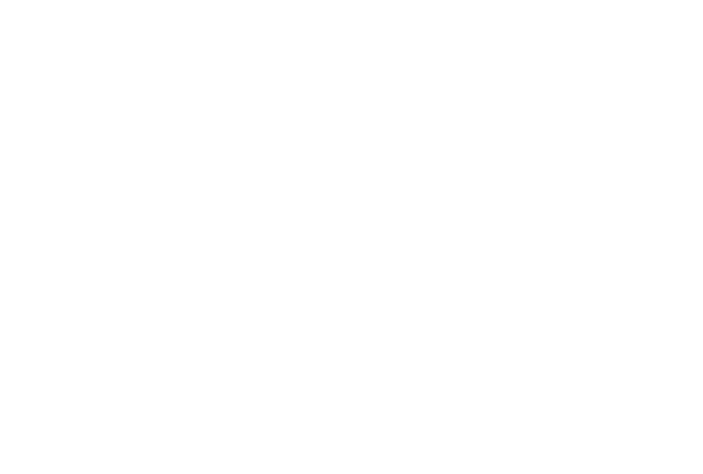
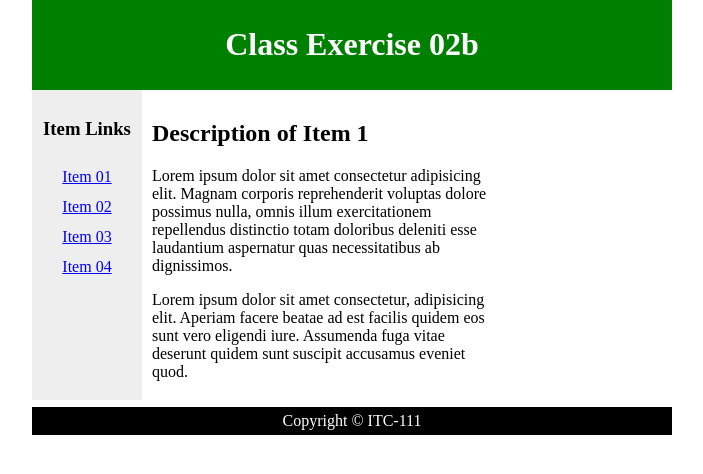
Before and after one commit to htheresatran/ITC-111, a plain HTML site: page classEx/classEx02b.html in a window 1280 px wide. Shown: the whole page, without its empty margins (288-991 px from the left). Drawn offline with Linux system fonts and the light colour scheme.

Commit message:
april 27th
excercises 02b

```diff
--- a/classEx/classEx02b.html
+++ b/classEx/classEx02b.html
@@ -2,8 +2,32 @@
 <html lang="en">
 <head>
     <title>Class Exercise 02b</title>
+    <link rel="stylesheet" type=
+    "text/css" href="style.css">
 </head>
+
 <body>
+    <header>
+        <h1>Class Exercise 02b</h1>
+    </header>
+
+    <nav>
+        <h3>Item Links</h3>
+        <a href="#">Item 01</a><br>
+        <a href="#">Item 02</a><br>
+        <a href="#">Item 03</a><br>
+        <a href="#">Item 04</a>
+    </nav>
+
+    <section>
+        <h2>Description of Item 1</h2>
+
+        <p>Lorem ipsum dolor sit amet consectetur adipisicing elit. Magnam corporis reprehenderit voluptas dolore possimus nulla, omnis illum exercitationem repellendus distinctio totam doloribus deleniti esse laudantium aspernatur quas necessitatibus ab dignissimos.</p>
+
+        <p>Lorem ipsum dolor sit amet consectetur, adipisicing elit. Aperiam facere beatae ad est facilis quidem eos sunt vero eligendi iure. Assumenda fuga vitae deserunt quidem sunt suscipit accusamus eveniet quod.</p>
+    </section>
+
+    <footer>Copyright &copy; ITC-111 </footer>
 
 </body>
 </html>
--- /dev/null
+++ b/classEx/style.css
@@ -0,0 +1,32 @@
+body {
+    width: 50%;
+    margin: 0px auto;
+}
+header {
+    background-color: green;
+    color: white;
+    text-align: center;
+    padding: 5px;
+}
+nav{
+    text-align: center;
+    line-height: 30px;
+    background-color: #eeeeee;
+    height: 300px;
+    width: 100px;
+    float: left;
+    padding: 5px;
+}
+section {
+    width: 350px;
+    float: left;
+    padding: 10px;
+    margin: 0px auto;
+}
+footer {
+    background-color: black;
+    color: white;
+    text-align: center;
+    padding: 5px;
+    clear: both
+}
```
Also changed, not shown: text key.txt (added).
